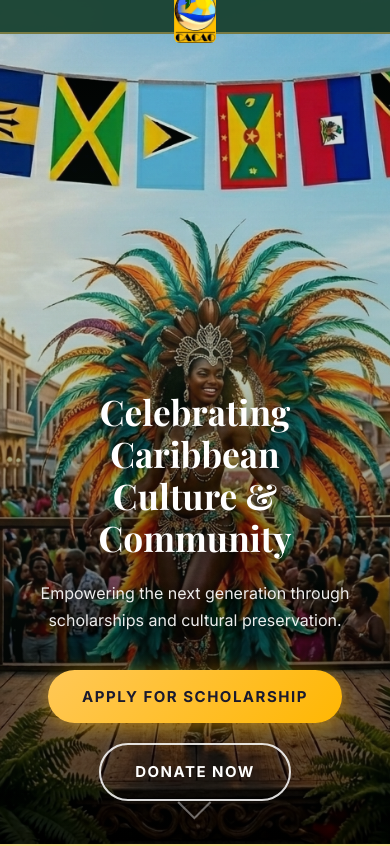
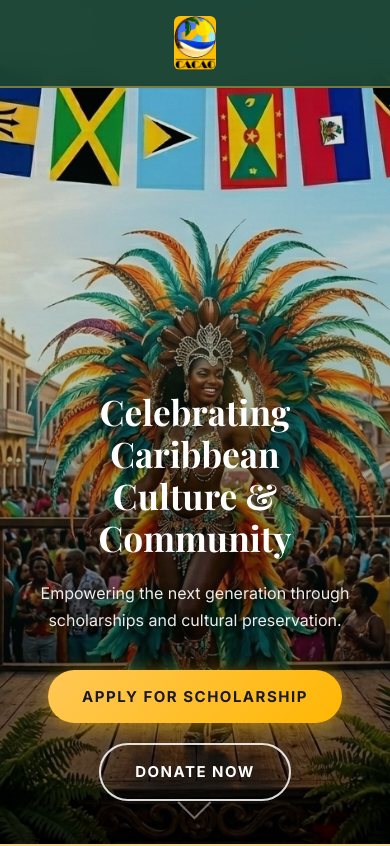
Before and after one commit to MattClarke246/CACAO-Webpage, a plain HTML site: page index.html in a window 390 px wide. Shown: the top 846 px of the page. Drawn offline with nearby package versions, Linux system fonts and the light colour scheme; a web font is replaced by a local one.

Commit message:
style: fix mobile logo cutoff and anchor hero flags to top center

```diff
--- a/style.css
+++ b/style.css
@@ -201,6 +201,7 @@ p.lead {
     justify-content: flex-end; /* Pushes the links to the right */
     align-items: center;
     position: relative; /* Allows for absolute centering of logo */
+    min-height: 54px; /* Ensures header has enough height for the absolute logo */
 }
 
 .logo-link {
@@ -249,7 +250,7 @@ p.lead {
     background-image: url('assets/images/hero-bg.png');
     background-size: cover;
     /* KEY FIX: use top center so flags at top of image are always visible */
-    background-position: center 15%;
+    background-position: center top;
     background-repeat: no-repeat;
     display: flex;
     align-items: center;
@@ -573,6 +574,15 @@ h2::after {
 
 @media (max-width: 600px) {
     .nav-links { display: none; }
+    .nav-content { justify-content: center; } /* Centers the mobile logo */
+    .logo-link {
+        position: relative;
+        left: auto;
+        transform: none; /* Restore normal flow on mobile */
+    }
+    .logo-link:hover {
+        transform: scale(1.03);
+    }
     .hero-actions { flex-direction: column; align-items: center; }
     .scholarship-actions { flex-direction: column; align-items: center; }
     .scholarship-stat-row { gap: 30px; }
```
